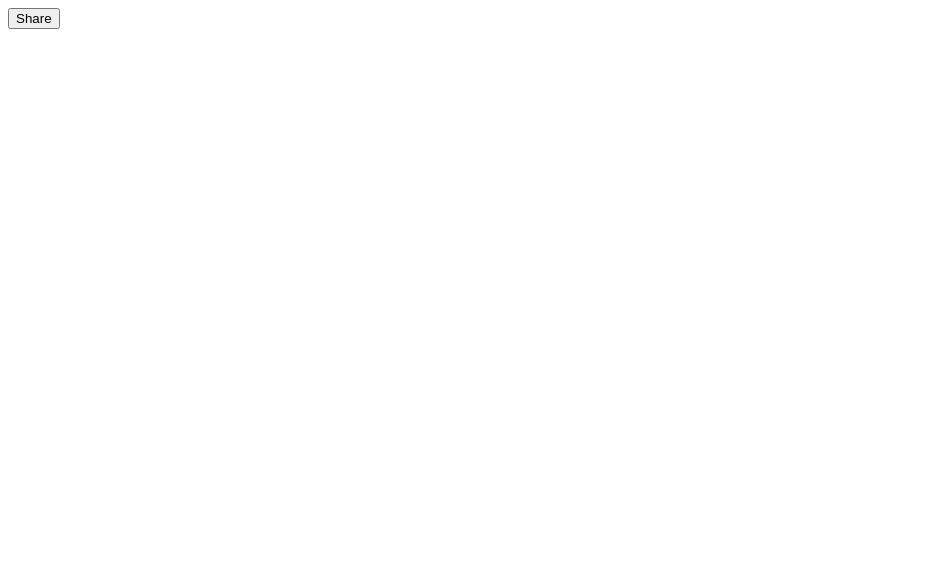
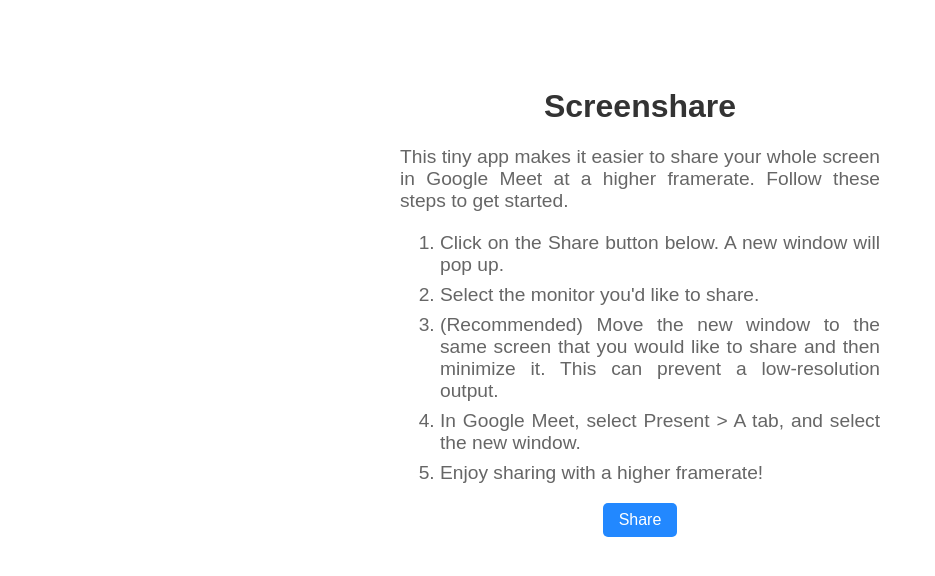
Before and after one commit to TheDro/screenshare, a website: page docs/index.html in a window 1280 px wide. Shown: the whole page, without its empty margins (0-935 px from the left). Drawn offline with Linux system fonts and the light colour scheme.

Commit message:
Added some basic styling

```diff
--- a/docs/index.html
+++ b/docs/index.html
@@ -5,9 +5,53 @@
     Better screen share in Google Meet
   </title>
 
+  <style>
+    html {
+      font-family: Arial, Helvetica, sans-serif;
+      color: #333
+    }
+    .container {
+      position: relative;
+      text-align: center;
+      margin: auto;
+      max-width: 480px;
+      top: 10vh;
+    }
+    p, ol {
+      font-size: 1.2rem;
+      color: #666;
+      text-align: justify;
+    }
+    li {
+      margin-top: 0.5rem;
+    }
+    button {
+      background-color: #28f;
+      padding: 0.5rem 1rem;
+      border-radius: 5px;
+      color: white;
+      font-size: 1rem;
+      cursor: pointer;
+      border: #28f;
+    }
+    button:hover {
+      background-color: #27c;
+    }
+  </style>
 </head>
 <body>
-  <button id="share">Share</button>
+  <div class="container">
+    <h1>Screenshare</h1>
+    <p>This tiny app makes it easier to share your whole screen in Google Meet at a higher framerate. Follow these steps to get started.</p>
+    <ol>
+      <li>Click on the Share button below. A new window will pop up.</li>
+      <li>Select the monitor you'd like to share.</li>
+      <li>(Recommended) Move the new window to the same screen that you would like to share and then minimize it. This can prevent a low-resolution output.</li>
+      <li>In Google Meet, select Present > A tab, and select the new window.</li>
+      <li>Enjoy sharing with a higher framerate!</li>
+    </ol>
+    <button id="share">Share</button>
+  </div>
 </body>
 
 <script>
@@ -17,8 +61,8 @@
     let screenHeight = screen?.height || 1080
     let screenSharePopupHeight = 46
 
-    let windowWidth = screenWidth/2
-    let windowHeight = screenHeight/2 + screenSharePopupHeight
+    let windowWidth = Math.round(screenWidth/2)
+    let windowHeight = Math.round(screenHeight/2) + screenSharePopupHeight
 
     window.open('share.html', 'whatever',
       `width=${windowWidth},height=${windowHeight}`
```
Also changed, not shown: package.json (added, +14 -0 lines), 2 other files.
